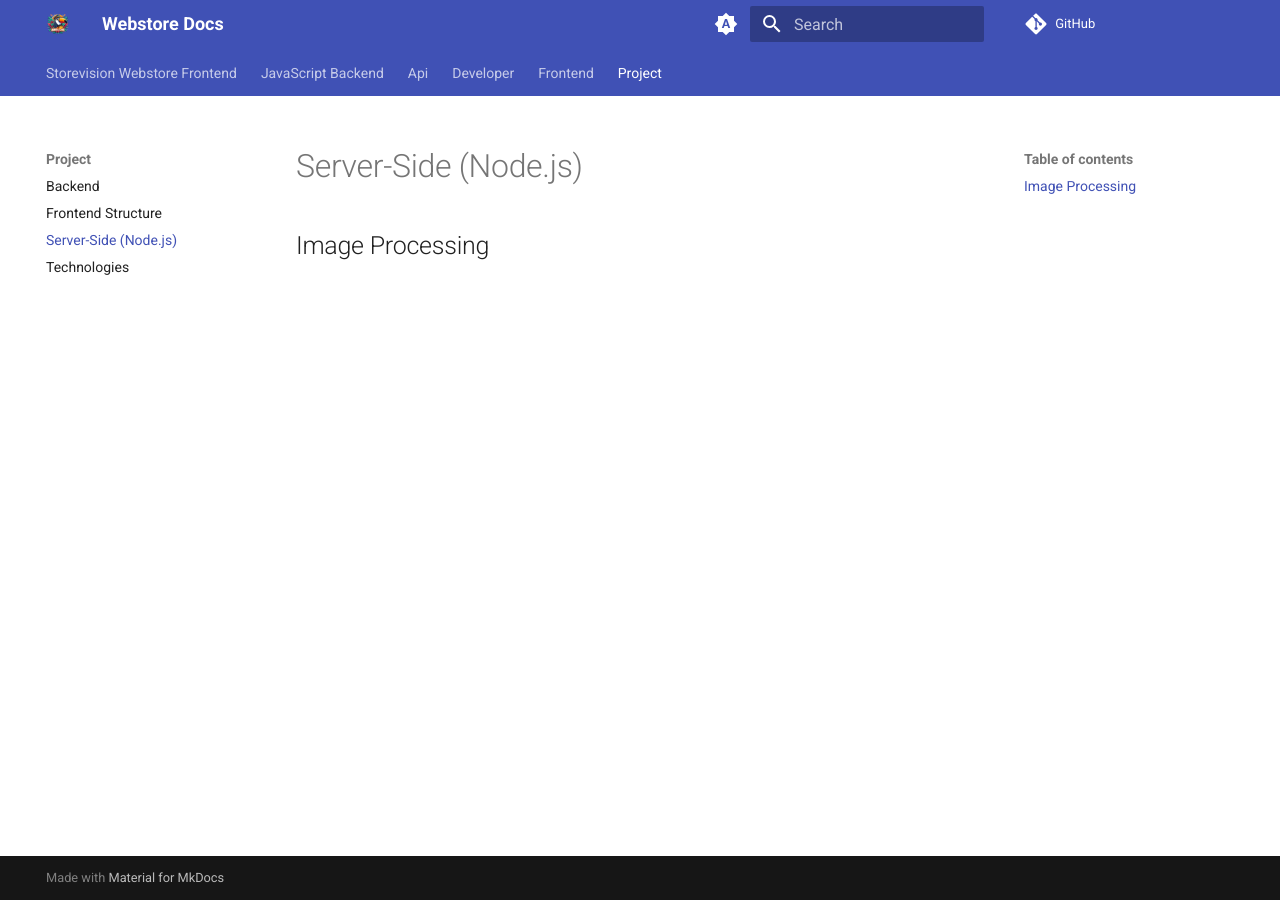
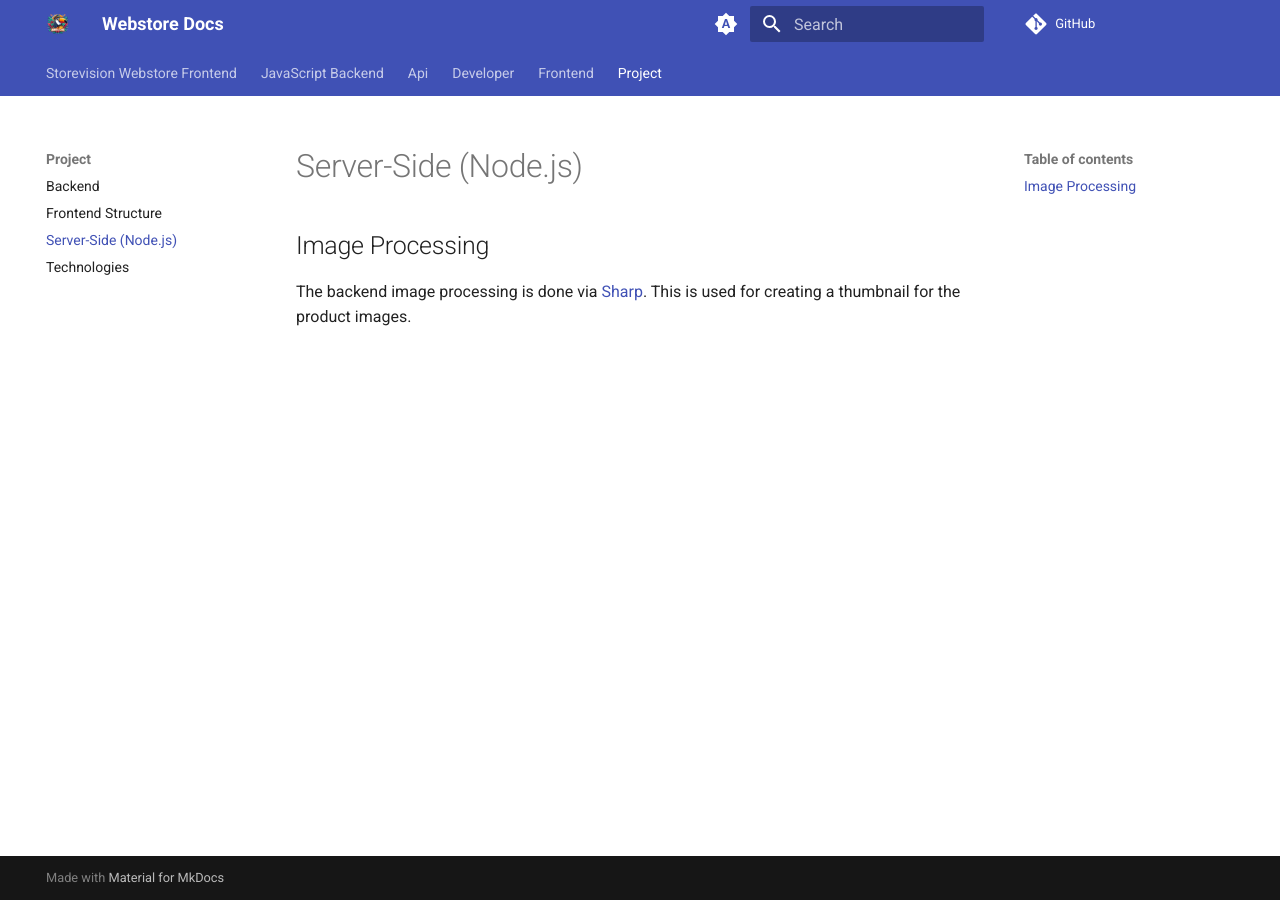
Before and after one commit to storevision/docs, an MkDocs documentation site: the page built from docs/project/server-side-nodejs.md, in a window 1280 px wide. Built offline with MkDocs 1.6.1 and Material for MkDocs 9.7.7, drawn with Linux system fonts in a browser that asks for light colours; comment, search, counter and statistics services are not loaded.

Commit message:
Add a small text for server-side docs

```diff
--- a/docs/project/server-side-nodejs.md
+++ b/docs/project/server-side-nodejs.md
@@ -1,3 +1,5 @@
 # Server-Side (Node.js)
 
 ## Image Processing
+
+The backend image processing is done via [Sharp](https://npmjs.com/package/sharp). This is used for creating a thumbnail for the product images.
```
